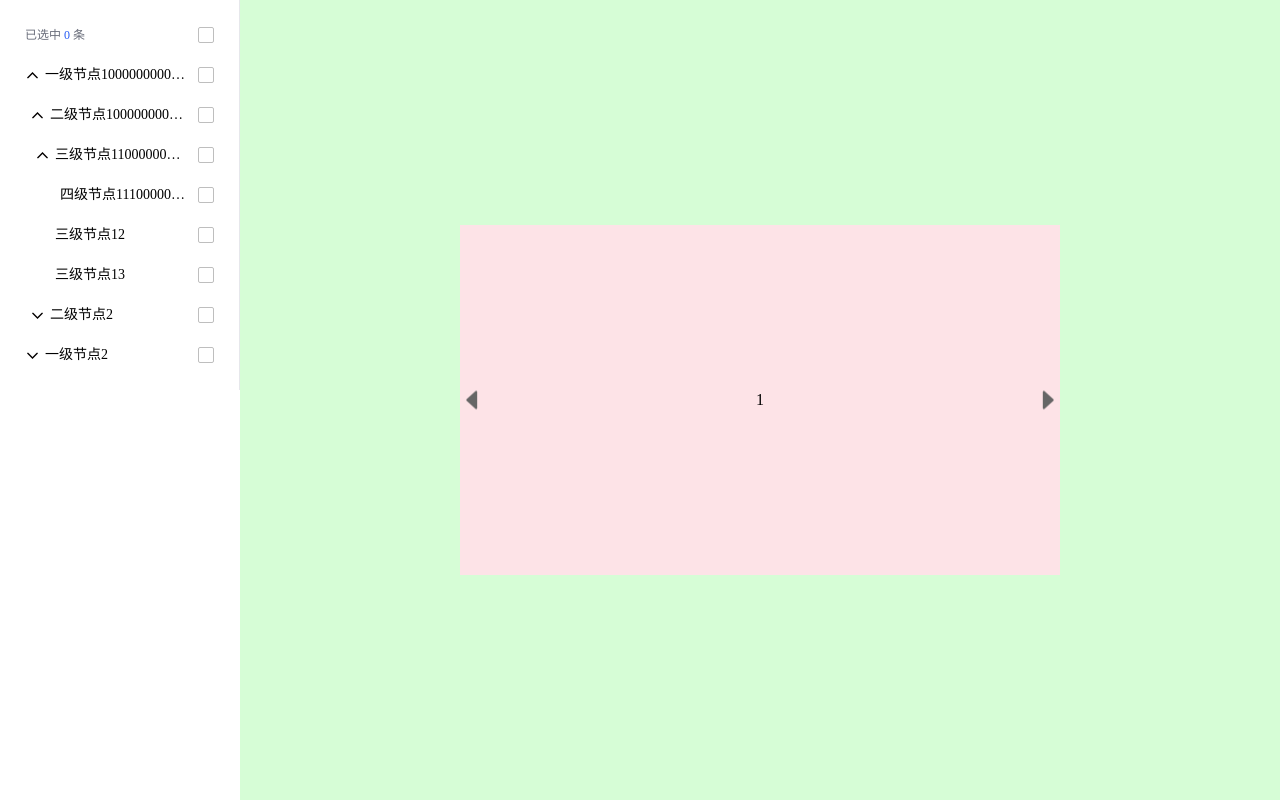
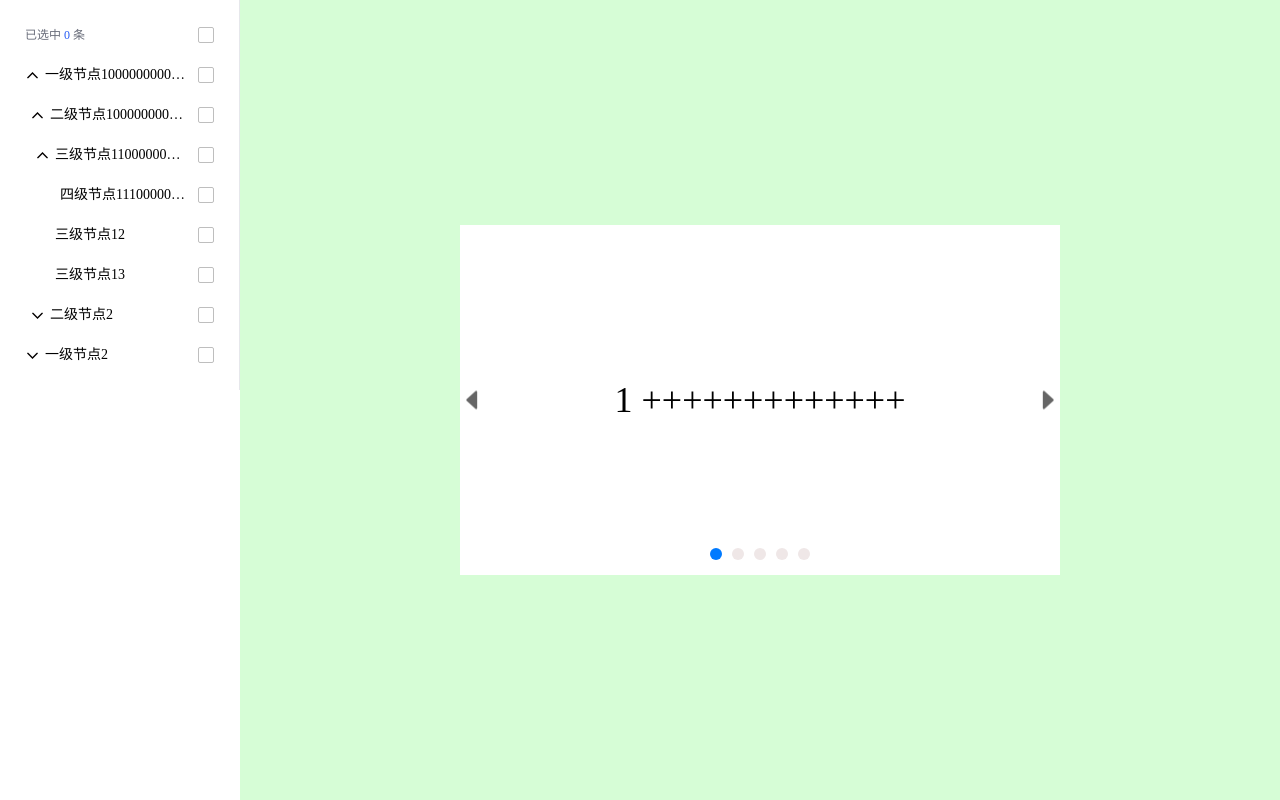
Before and after one commit to wanghaozz7/Component-library, a Vue app: page / in a window 1280 px wide. Built offline with nearby package versions, Linux system fonts and the light colour scheme.

Commit message:
完成了轮播图的所有功能逻辑(循环滚动、单次滚动、跳跃滚动)

```diff
--- /dev/null
+++ b/src/components/carousel/components/indicatorGroup/components/dot/index.vue
@@ -0,0 +1,31 @@
+<template>
+  <div class="dot" :class="{ actived: isActive }" />
+</template>
+
+<script setup name="dot">
+const props = defineProps({
+  isActive: {
+    type: Boolean,
+    default: false,
+  },
+});
+</script>
+
+<style scoped lang="less">
+.dot {
+  width: 12px;
+  height: 12px;
+  background-color: #efe7e7;
+  border-radius: 50%;
+  transition: inherit;
+  margin: 0 5px;
+  &:hover {
+    cursor: pointer;
+    background-color: rgba(0, 123, 255, 0.514);
+  }
+}
+
+.actived {
+  background-color: #007aff;
+}
+</style>
--- /dev/null
+++ b/src/components/carousel/components/indicatorGroup/components/rectangle/index.vue
@@ -0,0 +1,5 @@
+<template></template>
+
+<script setup name="rectangle"></script>
+
+<style scoped lang="less"></style>
--- a/src/components/carousel/components/indicatorGroup/index.vue
+++ b/src/components/carousel/components/indicatorGroup/index.vue
@@ -1,11 +1,40 @@
 <template>
-  <div class="indicator-group"></div>
+  <div class="indicator-group">
+    <div v-for="idx in indicatorCount" :key="idx" @click="handleClick(idx)">
+      <dot :isActive="idx === activeIdx" />
+    </div>
+  </div>
 </template>
 
-<script setup name="indicatorGroup"></script>
+<script setup name="indicatorGroup">
+import dot from "./components/dot/index.vue";
+
+const props = defineProps({
+  // 个数
+  indicatorCount: {
+    type: Number,
+    default: 5,
+  },
+  // 选中索引
+  activeIdx: {
+    type: Number,
+    default: 0,
+  },
+});
+
+const emit = defineEmits(["change"]);
+
+const handleClick = (idx) => {
+  emit("change", idx);
+};
+</script>
 
 <style scoped lang="less">
 .indicator-group {
   position: absolute;
+  bottom: 15px;
+  left: 50%;
+  transform: translate(-50%);
+  display: flex;
 }
 </style>
--- a/src/components/carousel/index.vue
+++ b/src/components/carousel/index.vue
@@ -8,14 +8,19 @@
             align-items: center;
             justify-content: center;
             height: 100%;
+            font-size: 36px;
           "
         >
-          {{ item }}
+          {{ item }} +++++++++++++
         </div>
       </div>
     </div>
     <arrowGroup @goForward="handleGoForward" @goBack="handleGoBack" />
-    <indicatorGroup />
+    <indicatorGroup
+      :indicatorCount="itemCount"
+      :activeIdx="curIdx"
+      @change="handleChange"
+    />
   </div>
 </template>
 
@@ -34,7 +39,7 @@ const props = defineProps({
   // 滚动一次的延迟
   delay: {
     type: Number,
-    default: 300,
+    default: 250,
   },
   // 动画的帧数
   frame: {
@@ -105,24 +110,69 @@ const renderMove = (targetIdx) => {
   const dif = Math.abs(curIdx.value - targetIdx);
   if (dif === 1) {
     // 单次滚动
-    console.log("单次滚动");
     const targetOffset = getOffsetByIdx(targetIdx);
     const offsetDif = targetOffset - offset.value;
     const step = Math.ceil(offsetDif / props.frame);
     moveAnimate(step, targetOffset, targetIdx);
   } else {
-    console.log("跳跃滚动");
     // 跳跃滚动
+    // 两个idx的差值大于等于1 代表至少中间有一块 滚动时将两个idx之间的块全部隐藏(与循环同理,使我们的闪现不被看出来)
+    // 用一半的时间滚动到第一个隐藏块 然后闪现到最后一个隐藏块 用另一半时间滚动到目标块
+    const carousel_item = document.querySelectorAll(".carousel-item");
+    let l, r, firstIdx, lastIdx;
+    if (targetIdx > curIdx.value) {
+      l = curIdx.value;
+      r = targetIdx;
+      firstIdx = l + 1;
+      lastIdx = r - 1;
+    } else {
+      l = targetIdx;
+      r = curIdx.value;
+      firstIdx = r - 1;
+      lastIdx = l + 1;
+    }
+    // 将之间的内容隐藏
+    for (let i = l + 1; i < r; i++) {
+      console.log("i,item", i, carousel_item[i].style);
+      carousel_item[i].style.opacity = 0;
+    }
+    // 执行第一次滚动 到达第一个隐藏块
+    const firstOffset = getOffsetByIdx(firstIdx);
+    const fitstOffsetDif = firstOffset - offset.value;
+    const fitstStep = Math.ceil(fitstOffsetDif / props.frame) * 2; // 步长翻倍时间减半
+    const callBack = function () {
+      // 执行完毕后闪现到最后一个隐藏块
+      const lastOffset = getOffsetByIdx(lastIdx);
+      // 闪现
+      offset.value = lastOffset;
+      curIdx.value = lastIdx;
+
+      // 从最后一个隐藏块到目标块
+      const targetOffset = getOffsetByIdx(targetIdx);
+      const offsetDif = targetOffset - offset.value;
+      const step = Math.ceil(offsetDif / props.frame) * 2; // 步长翻倍时间减半
+      const innerCallBack = function () {
+        // 到达目标块后将隐藏的内容显示
+        const carousel_item = document.querySelectorAll(".carousel-item");
+        for (let i = l + 1; i < r; i++) {
+          console.log("i,item", i, carousel_item[i].style);
+          carousel_item[i].style.opacity = 1;
+        }
+      };
+      moveAnimate(step, targetOffset, targetIdx, innerCallBack);
+    };
+    moveAnimate(fitstStep, firstOffset, firstIdx, callBack);
   }
 };
 
-const moveAnimate = (step, targetOffset, targetIdx) => {
+const moveAnimate = (step, targetOffset, targetIdx, callBack = () => {}) => {
   offset.value += step;
-  // 到达终点 => 对齐offset || 将offset和curIdx的值重置在合法范围(循环滚动的处理)
+  // 到达终点
   if (
     (step > 0 && offset.value >= targetOffset) ||
     (step < 0 && offset.value <= targetOffset)
   ) {
+    // 滚动后的固定操作 对齐offset、更新下标、更新移动状态、将值重置在合理范围内  之后执行回调
     offset.value = targetOffset;
     curIdx.value = targetIdx;
     isMoving.value = false;
@@ -136,12 +186,18 @@ const moveAnimate = (step, targetOffset, targetIdx) => {
         offset.value = getOffsetByIdx(curIdx.value);
       }
     }
+    callBack();
     return;
   }
   // 未到达终点 => 相同间隔执行动画
   setTimeout(() => {
-    moveAnimate(step, targetOffset, targetIdx);
+    moveAnimate(step, targetOffset, targetIdx, callBack);
   }, interval);
+};
+
+const handleChange = (idx) => {
+  console.log("handleChange", idx);
+  renderMove(idx);
 };
 
 onMounted(() => {
@@ -175,7 +231,7 @@ onMounted(() => {
 .carousel-item {
   width: 100%;
   height: 100%;
-  background-color: rgb(253, 227, 231);
+  background-color: rgb(255, 255, 255);
   flex-shrink: 0;
 }
 </style>
```
